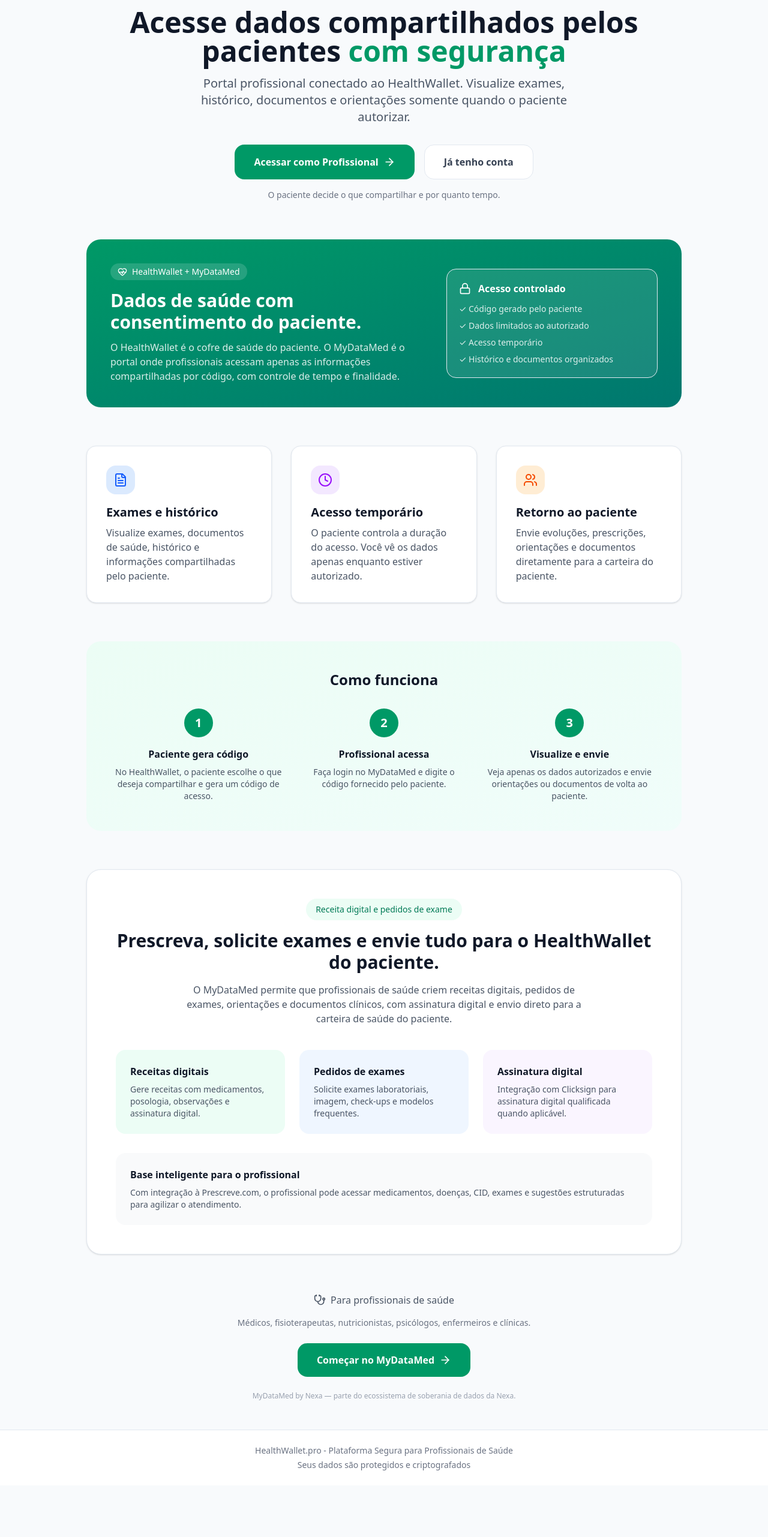
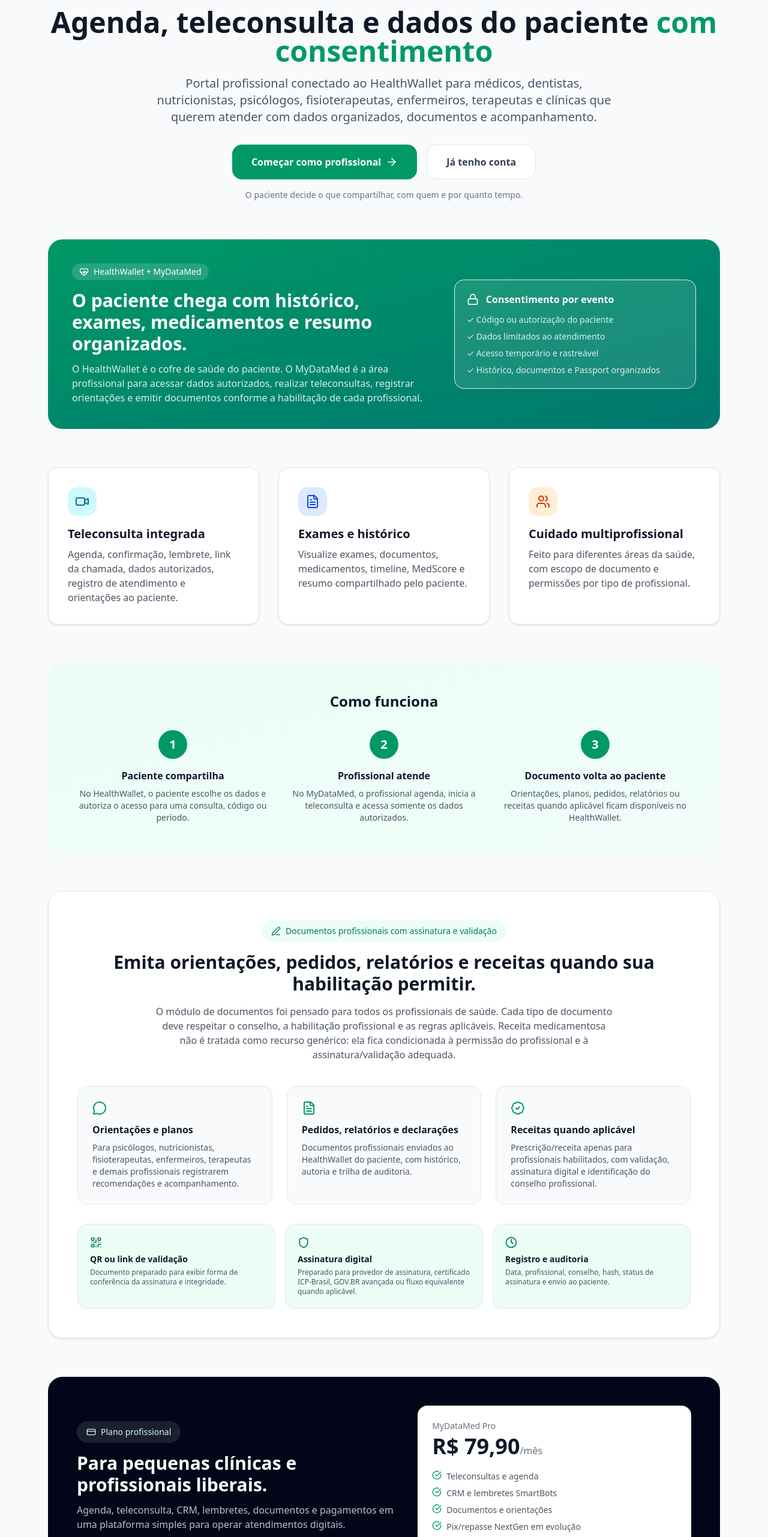
Before and after one commit to HenriqueGuilhermeUx/healthwallet-site, a Next.js app: page / in a window 1280 px wide. Shown: the part 160-2722 px from the top of the page at 60% size. Before the commit the page ends 2636 px from the top, so only its background shows below. Built offline with nearby package versions, Linux system fonts and the light colour scheme; no server answers.

Commit message:
Update MyDataMed positioning for all health professionals and validated documents

```diff
--- a/src/app/page.tsx
+++ b/src/app/page.tsx
@@ -13,6 +13,14 @@ import {
   Stethoscope,
   HeartPulse,
   Lock,
+  Video,
+  CalendarDays,
+  MessageCircle,
+  CreditCard,
+  PenLine,
+  BadgeCheck,
+  QrCode,
+  CheckCircle,
 } from 'lucide-react'
 
 export default function Home() {
@@ -34,21 +42,20 @@ export default function Home() {
   }
 
   return (
-    <div className="max-w-5xl mx-auto px-4 py-12">
+    <div className="max-w-6xl mx-auto px-4 py-12">
       <div className="text-center mb-16">
         <div className="inline-flex items-center gap-2 px-4 py-2 bg-emerald-50 rounded-full text-emerald-700 text-sm font-medium mb-6">
           <Shield className="w-4 h-4" />
-          MyDataMed by Nexa
+          MyDataMed para profissionais de saúde
         </div>
 
         <h1 className="text-4xl md:text-5xl font-bold text-gray-900 mb-4">
-          Acesse dados compartilhados pelos pacientes
-          <span className="text-emerald-600"> com segurança</span>
+          Agenda, teleconsulta e dados do paciente
+          <span className="text-emerald-600"> com consentimento</span>
         </h1>
 
-        <p className="text-xl text-gray-600 max-w-2xl mx-auto mb-8">
-          Portal profissional conectado ao HealthWallet. Visualize exames,
-          histórico, documentos e orientações somente quando o paciente autorizar.
+        <p className="text-xl text-gray-600 max-w-3xl mx-auto mb-8">
+          Portal profissional conectado ao HealthWallet para médicos, dentistas, nutricionistas, psicólogos, fisioterapeutas, enfermeiros, terapeutas e clínicas que querem atender com dados organizados, documentos e acompanhamento.
         </p>
 
         <div className="flex flex-col sm:flex-row gap-4 justify-center">
@@ -56,7 +63,7 @@ export default function Home() {
             href="/register"
             className="inline-flex items-center justify-center gap-2 px-8 py-4 bg-emerald-600 text-white font-semibold rounded-xl hover:bg-emerald-700 transition-colors"
           >
-            Acessar como Profissional
+            Começar como profissional
             <ArrowRight className="w-5 h-5" />
           </Link>
 
@@ -69,7 +76,7 @@ export default function Home() {
         </div>
 
         <p className="text-sm text-gray-500 mt-4">
-          O paciente decide o que compartilhar e por quanto tempo.
+          O paciente decide o que compartilhar, com quem e por quanto tempo.
         </p>
       </div>
 
@@ -82,199 +89,110 @@ export default function Home() {
             </div>
 
             <h2 className="text-2xl md:text-3xl font-bold mb-3">
-              Dados de saúde com consentimento do paciente.
+              O paciente chega com histórico, exames, medicamentos e resumo organizados.
             </h2>
 
             <p className="text-white/85">
-              O HealthWallet é o cofre de saúde do paciente. O MyDataMed é o
-              portal onde profissionais acessam apenas as informações
-              compartilhadas por código, com controle de tempo e finalidade.
+              O HealthWallet é o cofre de saúde do paciente. O MyDataMed é a área profissional para acessar dados autorizados, realizar teleconsultas, registrar orientações e emitir documentos conforme a habilitação de cada profissional.
             </p>
           </div>
 
           <div className="bg-white/10 border border-white/20 rounded-2xl p-5">
             <div className="flex items-center gap-3 mb-3">
               <Lock className="w-5 h-5" />
-              <span className="font-semibold">Acesso controlado</span>
+              <span className="font-semibold">Consentimento por evento</span>
             </div>
 
             <ul className="space-y-2 text-sm text-white/85">
-              <li>✓ Código gerado pelo paciente</li>
-              <li>✓ Dados limitados ao autorizado</li>
-              <li>✓ Acesso temporário</li>
-              <li>✓ Histórico e documentos organizados</li>
+              <li>✓ Código ou autorização do paciente</li>
+              <li>✓ Dados limitados ao atendimento</li>
+              <li>✓ Acesso temporário e rastreável</li>
+              <li>✓ Histórico, documentos e Passport organizados</li>
             </ul>
           </div>
         </div>
       </div>
 
       <div className="grid md:grid-cols-3 gap-8 mb-16">
-        <div className="bg-white rounded-2xl p-8 border border-gray-100 shadow-sm">
-          <div className="w-12 h-12 rounded-xl bg-blue-100 flex items-center justify-center mb-4">
-            <FileText className="w-6 h-6 text-blue-600" />
+        <FeatureCard icon={Video} color="bg-cyan-100 text-cyan-700" title="Teleconsulta integrada" text="Agenda, confirmação, lembrete, link da chamada, dados autorizados, registro de atendimento e orientações ao paciente." />
+        <FeatureCard icon={FileText} color="bg-blue-100 text-blue-700" title="Exames e histórico" text="Visualize exames, documentos, medicamentos, timeline, MedScore e resumo compartilhado pelo paciente." />
+        <FeatureCard icon={Users} color="bg-orange-100 text-orange-700" title="Cuidado multiprofissional" text="Feito para diferentes áreas da saúde, com escopo de documento e permissões por tipo de profissional." />
       </div>
 
-          <h3 className="text-xl font-semibold text-gray-900 mb-2">
-            Exames e histórico
-          </h3>
-
-          <p className="text-gray-600">
-            Visualize exames, documentos de saúde, histórico e informações
-            compartilhadas pelo paciente.
-          </p>
-        </div>
-
-        <div className="bg-white rounded-2xl p-8 border border-gray-100 shadow-sm">
-          <div className="w-12 h-12 rounded-xl bg-purple-100 flex items-center justify-center mb-4">
-            <Clock className="w-6 h-6 text-purple-600" />
-          </div>
-
-          <h3 className="text-xl font-semibold text-gray-900 mb-2">
-            Acesso temporário
-          </h3>
-
-          <p className="text-gray-600">
-            O paciente controla a duração do acesso. Você vê os dados apenas
-            enquanto estiver autorizado.
-          </p>
-        </div>
-
-        <div className="bg-white rounded-2xl p-8 border border-gray-100 shadow-sm">
-          <div className="w-12 h-12 rounded-xl bg-orange-100 flex items-center justify-center mb-4">
-            <Users className="w-6 h-6 text-orange-600" />
-          </div>
-
-          <h3 className="text-xl font-semibold text-gray-900 mb-2">
-            Retorno ao paciente
-          </h3>
-
-          <p className="text-gray-600">
-            Envie evoluções, prescrições, orientações e documentos diretamente
-            para a carteira do paciente.
-          </p>
-        </div>
-      </div>
-
-      <div className="bg-gradient-to-br from-emerald-50 to-teal-50 rounded-3xl p-8 md:p-12">
+      <div className="bg-gradient-to-br from-emerald-50 to-teal-50 rounded-3xl p-8 md:p-12 mb-16">
         <h2 className="text-2xl font-bold text-gray-900 text-center mb-8">
           Como funciona
         </h2>
 
         <div className="grid md:grid-cols-3 gap-8">
-          <div className="text-center">
-            <div className="w-12 h-12 rounded-full bg-emerald-600 text-white font-bold text-xl flex items-center justify-center mx-auto mb-4">
-              1
+          <Step number="1" title="Paciente compartilha" text="No HealthWallet, o paciente escolhe os dados e autoriza o acesso para uma consulta, código ou período." />
+          <Step number="2" title="Profissional atende" text="No MyDataMed, o profissional agenda, inicia a teleconsulta e acessa somente os dados autorizados." />
+          <Step number="3" title="Documento volta ao paciente" text="Orientações, planos, pedidos, relatórios ou receitas quando aplicável ficam disponíveis no HealthWallet." />
+        </div>
       </div>
 
-            <h3 className="font-semibold text-gray-900 mb-2">
-              Paciente gera código
-            </h3>
+      <div className="bg-white rounded-3xl p-8 md:p-12 border border-gray-100 shadow-sm mb-16">
+        <div className="text-center mb-10">
+          <div className="inline-flex items-center gap-2 px-4 py-2 bg-emerald-50 rounded-full text-emerald-700 text-sm font-medium mb-4">
+            <PenLine className="w-4 h-4" />
+            Documentos profissionais com assinatura e validação
+          </div>
 
-            <p className="text-gray-600 text-sm">
-              No HealthWallet, o paciente escolhe o que deseja compartilhar e
-              gera um código de acesso.
+          <h2 className="text-2xl md:text-3xl font-bold text-gray-900 mb-4">
+            Emita orientações, pedidos, relatórios e receitas quando sua habilitação permitir.
+          </h2>
+
+          <p className="text-gray-600 max-w-3xl mx-auto">
+            O módulo de documentos foi pensado para todos os profissionais de saúde. Cada tipo de documento deve respeitar o conselho, a habilitação profissional e as regras aplicáveis. Receita medicamentosa não é tratada como recurso genérico: ela fica condicionada à permissão do profissional e à assinatura/validação adequada.
           </p>
         </div>
 
-          <div className="text-center">
-            <div className="w-12 h-12 rounded-full bg-emerald-600 text-white font-bold text-xl flex items-center justify-center mx-auto mb-4">
-              2
+        <div className="grid md:grid-cols-3 gap-6">
+          <MiniCard icon={MessageCircle} title="Orientações e planos" text="Para psicólogos, nutricionistas, fisioterapeutas, enfermeiros, terapeutas e demais profissionais registrarem recomendações e acompanhamento." />
+          <MiniCard icon={FileText} title="Pedidos, relatórios e declarações" text="Documentos profissionais enviados ao HealthWallet do paciente, com histórico, autoria e trilha de auditoria." />
+          <MiniCard icon={BadgeCheck} title="Receitas quando aplicável" text="Prescrição/receita apenas para profissionais habilitados, com validação, assinatura digital e identificação do conselho profissional." />
         </div>
 
-            <h3 className="font-semibold text-gray-900 mb-2">
-              Profissional acessa
-            </h3>
+        <div className="mt-8 grid md:grid-cols-3 gap-4">
+          <ValidationItem icon={QrCode} title="QR ou link de validação" text="Documento preparado para exibir forma de conferência da assinatura e integridade." />
+          <ValidationItem icon={Shield} title="Assinatura digital" text="Preparado para provedor de assinatura, certificado ICP-Brasil, GOV.BR avançada ou fluxo equivalente quando aplicável." />
+          <ValidationItem icon={Clock} title="Registro e auditoria" text="Data, profissional, conselho, hash, status de assinatura e envio ao paciente." />
+        </div>
+      </div>
 
-            <p className="text-gray-600 text-sm">
-              Faça login no MyDataMed e digite o código fornecido pelo paciente.
+      <div className="bg-slate-950 rounded-3xl p-8 md:p-12 text-white mb-16">
+        <div className="grid md:grid-cols-[1fr_0.85fr] gap-8 items-center">
+          <div>
+            <div className="inline-flex items-center gap-2 px-4 py-2 bg-white/10 rounded-full text-emerald-100 text-sm font-medium mb-4">
+              <CreditCard className="w-4 h-4" />
+              Plano profissional
+            </div>
+            <h2 className="text-3xl font-bold mb-3">Para pequenas clínicas e profissionais liberais.</h2>
+            <p className="text-white/75">
+              Agenda, teleconsulta, CRM, lembretes, documentos e pagamentos em uma plataforma simples para operar atendimentos digitais.
             </p>
           </div>
-
-          <div className="text-center">
-            <div className="w-12 h-12 rounded-full bg-emerald-600 text-white font-bold text-xl flex items-center justify-center mx-auto mb-4">
-              3
-            </div>
-
-            <h3 className="font-semibold text-gray-900 mb-2">
-              Visualize e envie
-            </h3>
-
-            <p className="text-gray-600 text-sm">
-              Veja apenas os dados autorizados e envie orientações ou documentos
-              de volta ao paciente.
-            </p>
+          <div className="bg-white rounded-2xl p-6 text-gray-900">
+            <p className="text-sm text-gray-500">MyDataMed Pro</p>
+            <p className="text-4xl font-bold mt-1">R$ 79,90<span className="text-base font-medium text-gray-500">/mês</span></p>
+            <ul className="space-y-2 text-sm text-gray-600 mt-5">
+              <li className="flex gap-2"><CheckCircle className="w-4 h-4 text-emerald-600" /> Teleconsultas e agenda</li>
+              <li className="flex gap-2"><CheckCircle className="w-4 h-4 text-emerald-600" /> CRM e lembretes SmartBots</li>
+              <li className="flex gap-2"><CheckCircle className="w-4 h-4 text-emerald-600" /> Documentos e orientações</li>
+              <li className="flex gap-2"><CheckCircle className="w-4 h-4 text-emerald-600" /> Pix/repasse NextGen em evolução</li>
+            </ul>
           </div>
         </div>
       </div>
 
-      {/* Prescrições e Pedidos */}
-<div className="mt-16 bg-white rounded-3xl p-8 md:p-12 border border-gray-100 shadow-sm">
-  <div className="text-center mb-10">
-    <div className="inline-flex items-center gap-2 px-4 py-2 bg-emerald-50 rounded-full text-emerald-700 text-sm font-medium mb-4">
-      Receita digital e pedidos de exame
+      <div className="text-center">
+        <div className="inline-flex items-center gap-2 text-gray-600 mb-4">
+          <Stethoscope className="w-5 h-5" />
+          <span>Para profissionais e equipes de saúde</span>
         </div>
 
-    <h2 className="text-2xl md:text-3xl font-bold text-gray-900 mb-4">
-      Prescreva, solicite exames e envie tudo para o HealthWallet do paciente.
-    </h2>
-
-    <p className="text-gray-600 max-w-2xl mx-auto">
-      O MyDataMed permite que profissionais de saúde criem receitas digitais,
-      pedidos de exames, orientações e documentos clínicos, com assinatura digital
-      e envio direto para a carteira de saúde do paciente.
-    </p>
-  </div>
-
-  <div className="grid md:grid-cols-3 gap-6">
-    <div className="rounded-2xl bg-emerald-50 p-6">
-      <h3 className="font-semibold text-gray-900 mb-2">
-        Receitas digitais
-      </h3>
-      <p className="text-sm text-gray-600">
-        Gere receitas com medicamentos, posologia, observações e assinatura digital.
-      </p>
-    </div>
-
-    <div className="rounded-2xl bg-blue-50 p-6">
-      <h3 className="font-semibold text-gray-900 mb-2">
-        Pedidos de exames
-      </h3>
-      <p className="text-sm text-gray-600">
-        Solicite exames laboratoriais, imagem, check-ups e modelos frequentes.
-      </p>
-    </div>
-
-    <div className="rounded-2xl bg-purple-50 p-6">
-      <h3 className="font-semibold text-gray-900 mb-2">
-        Assinatura digital
-      </h3>
-      <p className="text-sm text-gray-600">
-        Integração com Clicksign para assinatura digital qualificada quando aplicável.
-      </p>
-    </div>
-  </div>
-
-  <div className="mt-8 rounded-2xl bg-gray-50 p-6">
-    <h3 className="font-semibold text-gray-900 mb-2">
-      Base inteligente para o profissional
-    </h3>
-
-    <p className="text-sm text-gray-600">
-      Com integração à Prescreve.com, o profissional pode acessar medicamentos,
-      doenças, CID, exames e sugestões estruturadas para agilizar o atendimento.
-    </p>
-  </div>
-</div>
-
-      <div className="text-center mt-16">
-        <div className="inline-flex items-center gap-2 text-gray-600 mb-4">
-          <Stethoscope className="w-5 h-5" />
-          <span>Para profissionais de saúde</span>
-        </div>
-
-        <p className="text-gray-500 text-sm mb-6">
-          Médicos, fisioterapeutas, nutricionistas, psicólogos, enfermeiros e
-          clínicas.
+        <p className="text-gray-500 text-sm mb-6 max-w-2xl mx-auto">
+          Médicos, dentistas, nutricionistas, psicólogos, fisioterapeutas, terapeutas ocupacionais, fonoaudiólogos, enfermeiros, farmacêuticos, clínicas e outros profissionais de saúde.
         </p>
 
         <Link
@@ -286,10 +204,53 @@ export default function Home() {
         </Link>
 
         <p className="text-xs text-gray-400 mt-6">
-          MyDataMed by Nexa — parte do ecossistema de soberania de dados da
-          Nexa.
+          MyDataMed — portal profissional conectado ao HealthWallet.
         </p>
       </div>
     </div>
   )
 }
+
+function FeatureCard({ icon: Icon, color, title, text }: any) {
+  return (
+    <div className="bg-white rounded-2xl p-8 border border-gray-100 shadow-sm">
+      <div className={`w-12 h-12 rounded-xl ${color} flex items-center justify-center mb-4`}>
+        <Icon className="w-6 h-6" />
+      </div>
+      <h3 className="text-xl font-semibold text-gray-900 mb-2">{title}</h3>
+      <p className="text-gray-600">{text}</p>
+    </div>
+  )
+}
+
+function Step({ number, title, text }: any) {
+  return (
+    <div className="text-center">
+      <div className="w-12 h-12 rounded-full bg-emerald-600 text-white font-bold text-xl flex items-center justify-center mx-auto mb-4">
+        {number}
+      </div>
+      <h3 className="font-semibold text-gray-900 mb-2">{title}</h3>
+      <p className="text-gray-600 text-sm">{text}</p>
+    </div>
+  )
+}
+
+function MiniCard({ icon: Icon, title, text }: any) {
+  return (
+    <div className="rounded-2xl bg-gray-50 p-6 border border-gray-100">
+      <Icon className="w-6 h-6 text-emerald-600 mb-3" />
+      <h3 className="font-semibold text-gray-900 mb-2">{title}</h3>
+      <p className="text-sm text-gray-600">{text}</p>
+    </div>
+  )
+}
+
+function ValidationItem({ icon: Icon, title, text }: any) {
+  return (
+    <div className="rounded-2xl bg-emerald-50 p-5 border border-emerald-100">
+      <Icon className="w-5 h-5 text-emerald-700 mb-2" />
+      <h3 className="font-semibold text-gray-900 text-sm mb-1">{title}</h3>
+      <p className="text-xs text-gray-600">{text}</p>
+    </div>
+  )
+}
```
Lines whose indentation alone changed are shown as unchanged.
